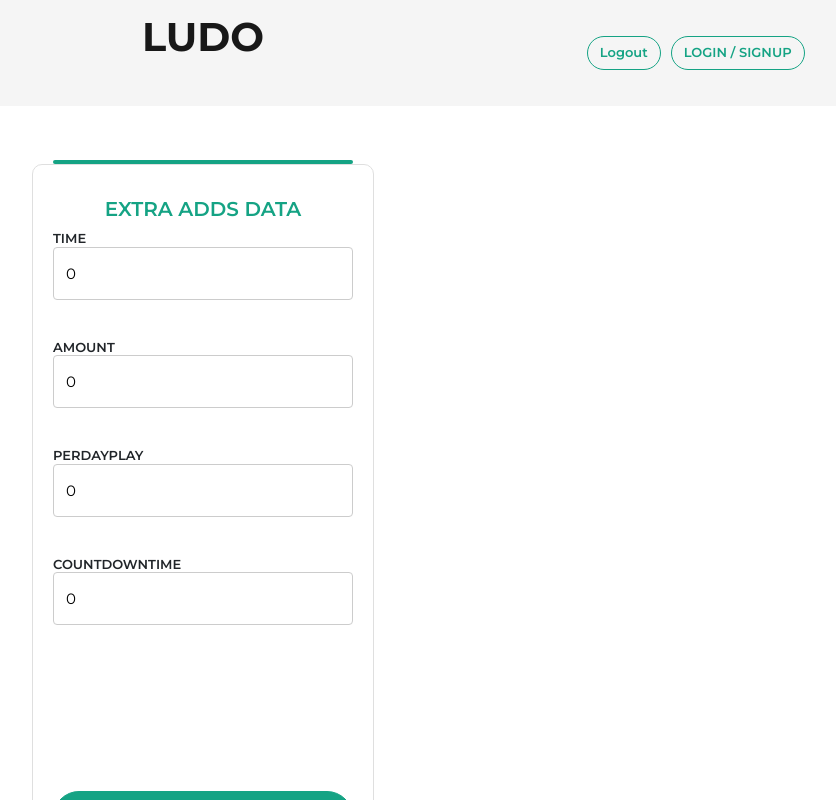
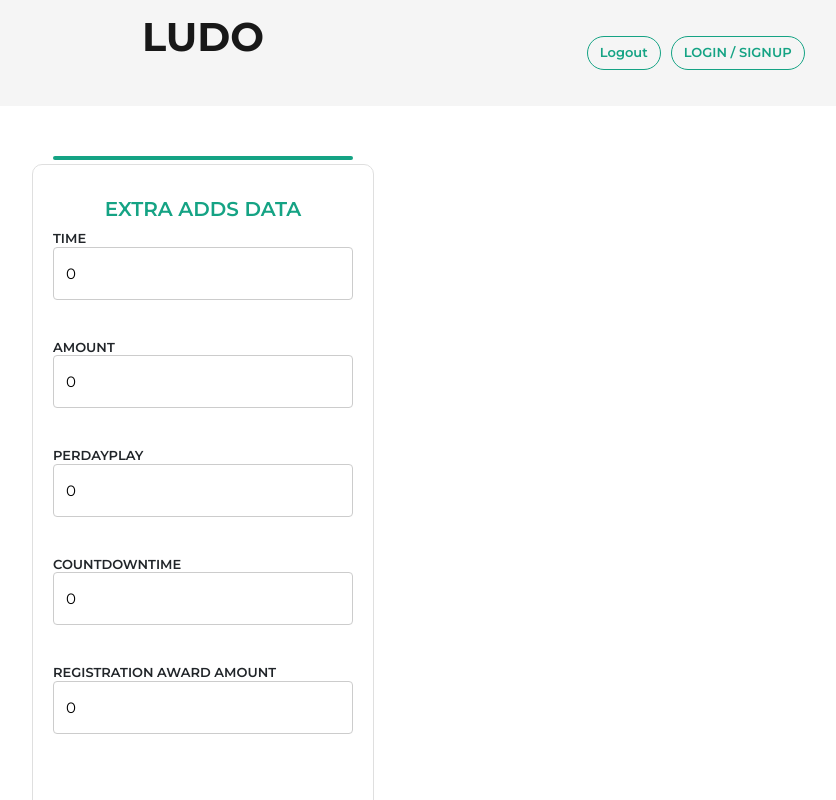
Before and after one commit to Singh-Paramvir/newLudoAdmin, a Next.js app: page /watchAdd in a window 1280 px wide. Shown: the top 800 px of the page, without its empty margins (437-1273 px from the left). Built offline with nearby package versions, Linux system fonts and the light colour scheme; no server answers.

Commit message:
Update WatchAdd.js

```diff
--- a/Component/WatchAdd.js
+++ b/Component/WatchAdd.js
@@ -8,6 +8,7 @@ const Login = () => {
   const passwordRef = useRef();
   const passwordRef1 = useRef();
   const passwordRef2 = useRef();
+  const passwordRef5 = useRef();
 
   // use state
 
@@ -15,6 +16,7 @@ const Login = () => {
   const [currentChips2, setCurrentChips2] = useState(0);
   const [currentChips3, setCurrentChips3] = useState(0);
   const [currentChips4, setCurrentChips4] = useState(0);
+  const [currentChips5, setCurrentChips5] = useState(0);
 
   function handlePriceChange(event) {
     setCurrentChips1(event.target.value);
@@ -27,6 +29,9 @@ const Login = () => {
   }
   function handlePriceChange3(event) {
     setCurrentChips4(event.target.value);
+  }
+  function handlePriceChange4(event) {
+    setCurrentChips5(event.target.value);
   }
 
 
@@ -43,12 +48,13 @@ const Login = () => {
         let res = await axios.post("/api/getadddata", { token: token,data1 });
         const data = res.data; // Assuming the response contains chips and prices data
         console.log(data.data.data[0].perDay,"9999999999999");
-
+         console.log(data.data);
         // Update the state with the fetched data
         setCurrentChips1(data.data.data[0].time);
         setCurrentChips2(data.data.data[0].amount);
         setCurrentChips3(data.data.data[0].perDay);
         setCurrentChips4(data.data.data[0].countDownTime);
+        setCurrentChips5(data.data.data[0].firstRewardAmount);
 
         console.log(buttonValue,"bvbvbvb");
 
@@ -76,11 +82,12 @@ const Login = () => {
     const amount = passwordRef.current.value;
     const perDay = passwordRef1.current.value;
      const countDownTime = passwordRef2.current.value;
+     const  firstRewardAmount=passwordRef5.current.value;
 
     const ID = localStorage.getItem('buttonValue')
      console.log(ID,"get id ");
     const data = {
-    time,amount,perDay,countDownTime
+    time,amount,perDay,countDownTime,firstRewardAmount
 
     };
 
@@ -197,6 +204,20 @@ const Login = () => {
                   />
                 </div>
 
+                <div className="input-item">
+                  <h6 className="item-text">REGISTRATION AWARD AMOUNT</h6>
+                  <input
+                    ref={passwordRef5}
+                    value={currentChips5}
+                    className="textinput"
+                    type="string"
+                    name="last-name"
+                    placeholder=""
+                    required
+                    onChange={handlePriceChange4}
+                  />
+                </div>
+
 
               <a
                 href="funds-page.html"
```
